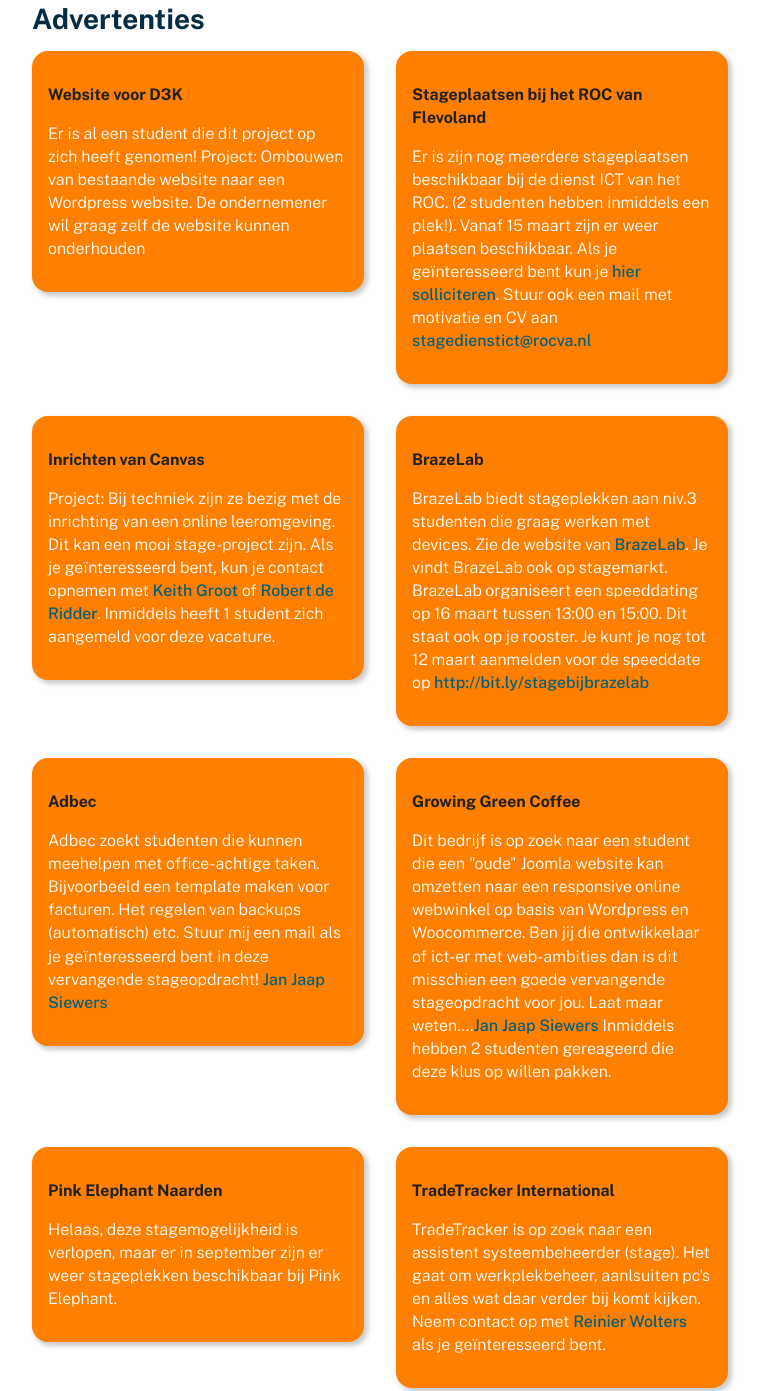
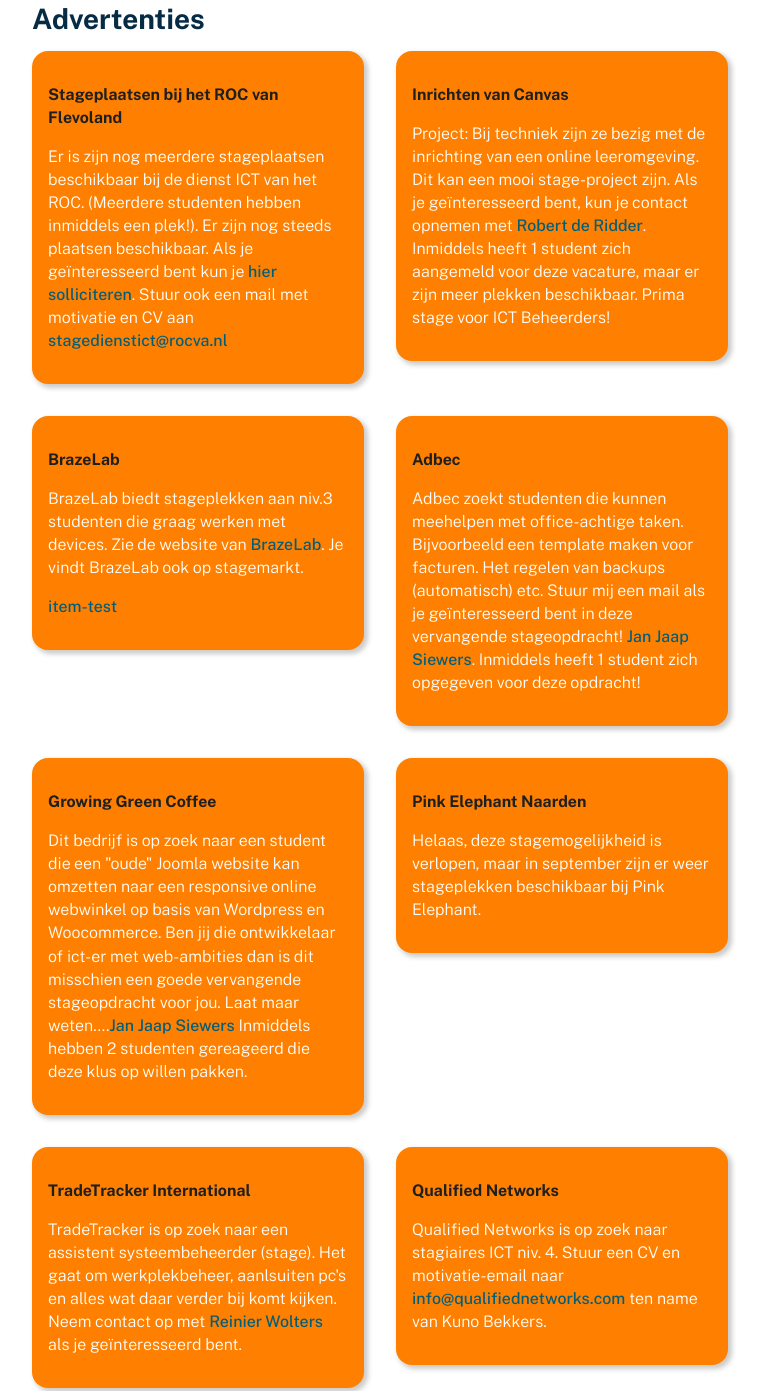
Before and after one commit to siewers32/ictbpvwc, a website: page public_html/index.html in a window 1280 px wide. Shown: the part 9084-10475 px from the top of the page, without its empty margins (96-861 px from the left). Drawn offline with Linux system fonts and the light colour scheme.

Commit message:
advertenties bijgewerkt

```diff
--- a/public_html/index.html
+++ b/public_html/index.html
@@ -639,36 +639,36 @@
     </section>
     <h2>Advertenties</h2>
     <ad-panel id="advertenties">
-        <ad-item slot="item">
+       <!-- <ad-item slot="item">
             <span slot="title">Website voor D3K</span>
             <span slot="description">Er is al een student die dit project op zich heeft genomen!
             Project: Ombouwen van bestaande website naar een Wordpress website.
                 De ondernemener wil graag zelf de website kunnen onderhouden</span>
-            <span slot="naw"></span>
+            <span slot="naw"></span> -->
         </ad-item>
         <ad-item slot="item">
             <span slot="title">Stageplaatsen bij het ROC van Flevoland</span>
-            <span slot="description">Er is zijn nog meerdere stageplaatsen  beschikbaar bij de dienst ICT van het ROC. (2 studenten hebben inmiddels een plek!).
-                Vanaf 15 maart zijn er weer plaatsen beschikbaar. Als je geïnteresseerd bent kun je
+            <span slot="description">Er is zijn nog meerdere stageplaatsen  beschikbaar bij de dienst ICT van het ROC. (Meerdere studenten hebben inmiddels een plek!).
+                Er zijn nog steeds plaatsen beschikbaar. Als je geïnteresseerd bent kun je
                 <a href="https://forms.office.com/Pages/ResponsePage.aspx?id=RswIyUxVMUGGU0VSLmjikVjMJaNaretMmPXqhY9HVK1UNUY4U0VJQUgxRDlTMjVUQlpaQ1dVNjVCRi4u">hier solliciteren</a>. Stuur ook een mail met motivatie en CV aan <a href="mailto:stagedienstict@rocva.nl">stagedienstict@rocva.nl</a>
             </span>
             <span slot="naw"></span>
         </ad-item>
         <ad-item slot="item">
             <span slot="title">Inrichten van Canvas</span>
-            <span slot="description">Project: Bij techniek zijn ze bezig met de inrichting van een online leeromgeving. Dit kan een mooi stage-project zijn. Als je geïnteresseerd bent, kun je contact opnemen met <a href="mailto:k.groot@rocvf.nl">Keith Groot</a> of <a href="mailto:r.deridder@rocvf.nl">Robert de Ridder</a>. Inmiddels heeft 1 student zich aangemeld voor deze vacature. </span>
+            <span slot="description">Project: Bij techniek zijn ze bezig met de inrichting van een online leeromgeving. Dit kan een mooi stage-project zijn. Als je geïnteresseerd bent, kun je contact opnemen met <a href="mailto:r.deridder@rocvf.nl">Robert de Ridder</a>. Inmiddels heeft 1 student zich aangemeld voor deze vacature, maar er zijn meer plekken beschikbaar. Prima stage voor ICT Beheerders! </span>
             <span slot="naw"></span>
         </ad-item>
         <ad-item slot="item">
             <span slot="title">BrazeLab</span>
-            <span slot="description">BrazeLab biedt stageplekken aan niv.3 studenten die graag werken met devices. Zie de website van  <a href="https://www.brazelab.com/">BrazeLab</a>. Je vindt BrazeLab ook op stagemarkt. BrazeLab organiseert een speeddating op 16 maart tussen 13:00 en 15:00. Dit staat ook op je rooster. Je kunt je nog tot 12 maart aanmelden voor de speeddate op <a href="http://bit.ly/stagebijbrazelab">http://bit.ly/stagebijbrazelab</a></span>
+            <span slot="description">BrazeLab biedt stageplekken aan niv.3 studenten die graag werken met devices. Zie de website van  <a href="https://www.brazelab.com/">BrazeLab</a>. Je vindt BrazeLab ook op stagemarkt.
             <span slot="naw"></span>
         </ad-item>
-        <ad-item slot="item">
+ <!-->       <ad-item slot="item">
             <span slot="title">Adbec</span>
-            <span slot="description">Adbec zoekt studenten die kunnen meehelpen met office-achtige taken. Bijvoorbeeld een template maken voor facturen. Het regelen van backups (automatisch) etc. Stuur mij een mail als je geïnteresseerd bent in deze vervangende stageopdracht! <a href="mailto:j.siewers@rocvf.nl">Jan Jaap Siewers</a></span>
+            <span slot="description">Adbec zoekt studenten die kunnen meehelpen met office-achtige taken. Bijvoorbeeld een template maken voor facturen. Het regelen van backups (automatisch) etc. Stuur mij een mail als je geïnteresseerd bent in deze vervangende stageopdracht! <a href="mailto:j.siewers@rocvf.nl">Jan Jaap Siewers</a>. Inmiddels heeft 1 student zich opgegeven voor deze opdracht!</span>
             <span slot="naw"></span>
-        </ad-item>
+        </ad-item> -->
         <ad-item slot="item">
             <span slot="title">Growing Green Coffee</span>
             <span slot="description">Dit bedrijf is op zoek naar een student die een "oude" Joomla website kan omzetten naar een responsive online webwinkel op basis van Wordpress en Woocommerce. Ben jij die ontwikkelaar of ict-er met web-ambities dan is dit misschien een goede vervangende stageopdracht voor jou. Laat maar weten....<a href="mailto:j.siewers@rocvf.nl">Jan Jaap Siewers</a> Inmiddels hebben 2 studenten gereageerd die deze klus op willen pakken.</span>
@@ -676,12 +676,17 @@
         </ad-item>
         <ad-item slot="item">
             <span slot="title">Pink Elephant Naarden</span>
-            <span slot="description">Helaas, deze stagemogelijkheid is verlopen, maar er in september zijn er weer stageplekken beschikbaar bij Pink Elephant.</span>.
+            <span slot="description">Helaas, deze stagemogelijkheid is verlopen, maar in september zijn er weer stageplekken beschikbaar bij Pink Elephant.</span>.
             <span slot="naw"></span>
         </ad-item>
         <ad-item slot="item">
             <span slot="title">TradeTracker International</span>
             <span slot="description">TradeTracker is op zoek naar een assistent systeembeheerder (stage). Het gaat om werkplekbeheer, aanlsuiten pc's en alles wat daar verder bij komt kijken. Neem contact op met <a href="mailto:RWolters@tradetracker.com">Reinier Wolters</a> als je geïnteresseerd bent.</span>.
+            <span slot="naw"></span>
+        </ad-item>
+        <ad-item slot="item">
+            <span slot="title">Qualified Networks</span>
+            <span slot="description">Qualified Networks is op zoek naar stagiaires ICT niv. 4. Stuur een CV en motivatie-email naar <a href="mailto:info@qualifiednetworks.com ">info@qualifiednetworks.com</a> ten name van Kuno Bekkers.</span>
             <span slot="naw"></span>
         </ad-item>
     </ad-panel>
--- a/public_html/js/ad-item.js
+++ b/public_html/js/ad-item.js
@@ -25,8 +25,8 @@
 
             <div id="item">
                 <p id="title"><slot name="title">item-test</slot></p>
-                <p id="description"><slot name="description">item-test</slot>
-                <p id="naw"><slot name="naw">item-test</slot>
+                <p id="description"><slot name="description">item-test</slot></p>
+                <p id="naw"><slot name="naw">item-test</slot></p>
             </div>
 `;
 
--- a/src/js/ad-item.js
+++ b/src/js/ad-item.js
@@ -25,8 +25,8 @@
 
             <div id="item">
                 <p id="title"><slot name="title">item-test</slot></p>
-                <p id="description"><slot name="description">item-test</slot>
-                <p id="naw"><slot name="naw">item-test</slot>
+                <p id="description"><slot name="description">item-test</slot></p>
+                <p id="naw"><slot name="naw">item-test</slot></p>
             </div>
 `;
 
```
Also changed, not shown: src/index.html (+14 -9 lines).
